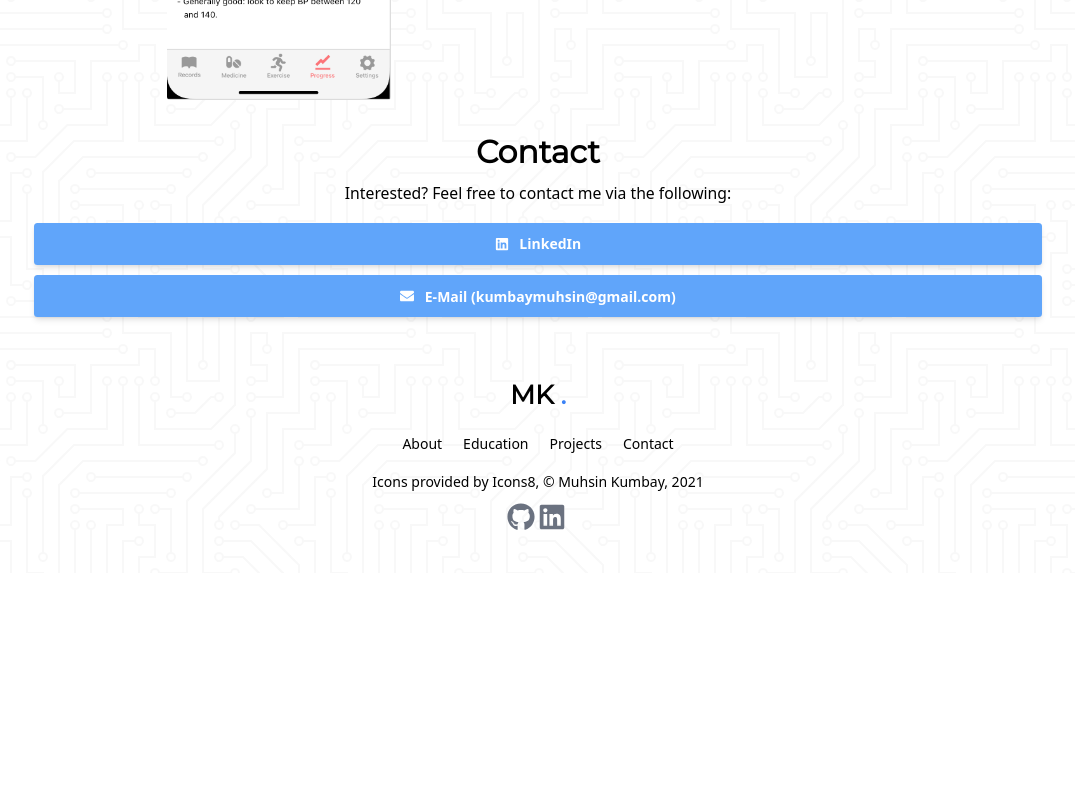
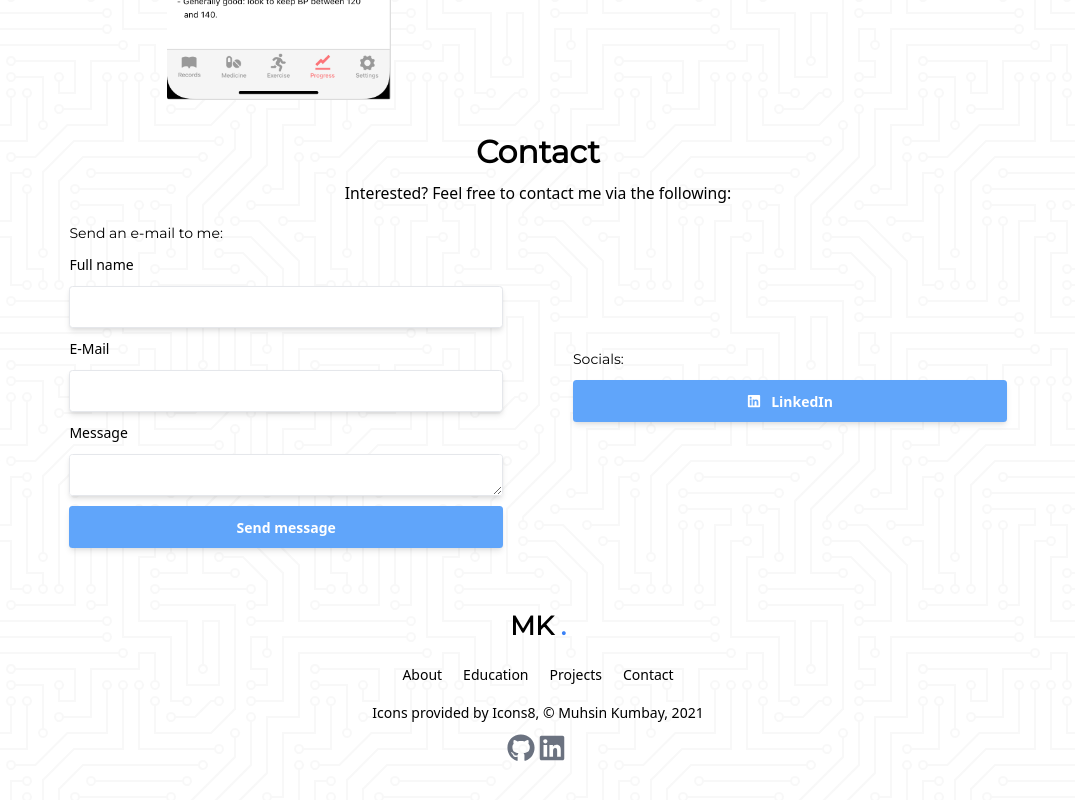
Before and after one commit to muhsink99/muhsink-portfolio-v2, a Gatsby site: page / in a window 1280 px wide. Shown: the part 2980-3780 px from the top of the page, without its empty margins (102-1177 px from the left). Before the commit the page ends 3553 px from the top, so only its background shows below. Built offline with nearby package versions, Linux system fonts and the light colour scheme; Gatsby itself is replaced by a stand-in of ours.

Commit message:
feat: add e-mail contact form

```diff
--- a/src/components/Contact.js
+++ b/src/components/Contact.js
@@ -1,6 +1,7 @@
 import * as React from "react"
 import { FaLinkedin, FaEnvelope } from "react-icons/fa";
 
+//                 <a href="mailto:kumbaymuhsin@gmail.com" className="flex justify-center btn-primary text-center mb-3"><FaEnvelope className="btn-icon" />E-Mail (kumbaymuhsin@gmail.com)</a>
 const Contact = () => {
     return (
         <div id="contact" className="container mx-auto w-4/5">
@@ -9,10 +10,24 @@ const Contact = () => {
                     Contact
                 </h1>
                 <p className="text-lg text-center mb-5">Interested? Feel free to contact me via the following:</p>
-                <a href="https://www.linkedin.com/in/muhsin-kumbay/" className="flex justify-center btn-primary text-center mb-3"><FaLinkedin className="btn-icon" />LinkedIn</a>
-                <a href="mailto:kumbaymuhsin@gmail.com" className="flex justify-center btn-primary text-center mb-3"><FaEnvelope className="btn-icon" />E-Mail (kumbaymuhsin@gmail.com)</a>
+                <div className="grid lg:grid-cols-2 sm:grid-cols-1">
+                    <div id="contact-form" className="mx-10">
+                        <h2 className="mb-3">Send an e-mail to me: </h2>
+                        <form className="flex flex-col">
+                            <label className="mb-3">Full name</label><input type="text" aria-label="Full name" className="form-input"></input>
+                            <label className="mb-3">E-Mail</label><input type="text" aria-label="Email" className="form-input"></input>
+                            <label className="mb-3">Message</label><textarea type="text" aria-label="Message" className="form-input"></textarea>
+                            <button className="btn-primary text-center">Send message</button>
+                        </form>
+                    </div>
+                    <div id="socials" className="my-auto mx-10">
+                        <h2 className="my-3">Socials:</h2>
+                        <a href="https://www.linkedin.com/in/muhsin-kumbay/" className="flex justify-center btn-primary text-center mb-3"><FaLinkedin className="btn-icon" />LinkedIn</a>
+                    </div>
+                </div>
+
             </section>
-        </div>
+        </div >
     );
 }
 
--- a/src/styles/index.css
+++ b/src/styles/index.css
@@ -29,3 +29,7 @@
 .btn-icon {
     @apply mr-3 my-auto;
 }
+
+.form-input {
+    @apply rounded shadow-md px-3 h-12 mb-3 py-3 border
+}
```
